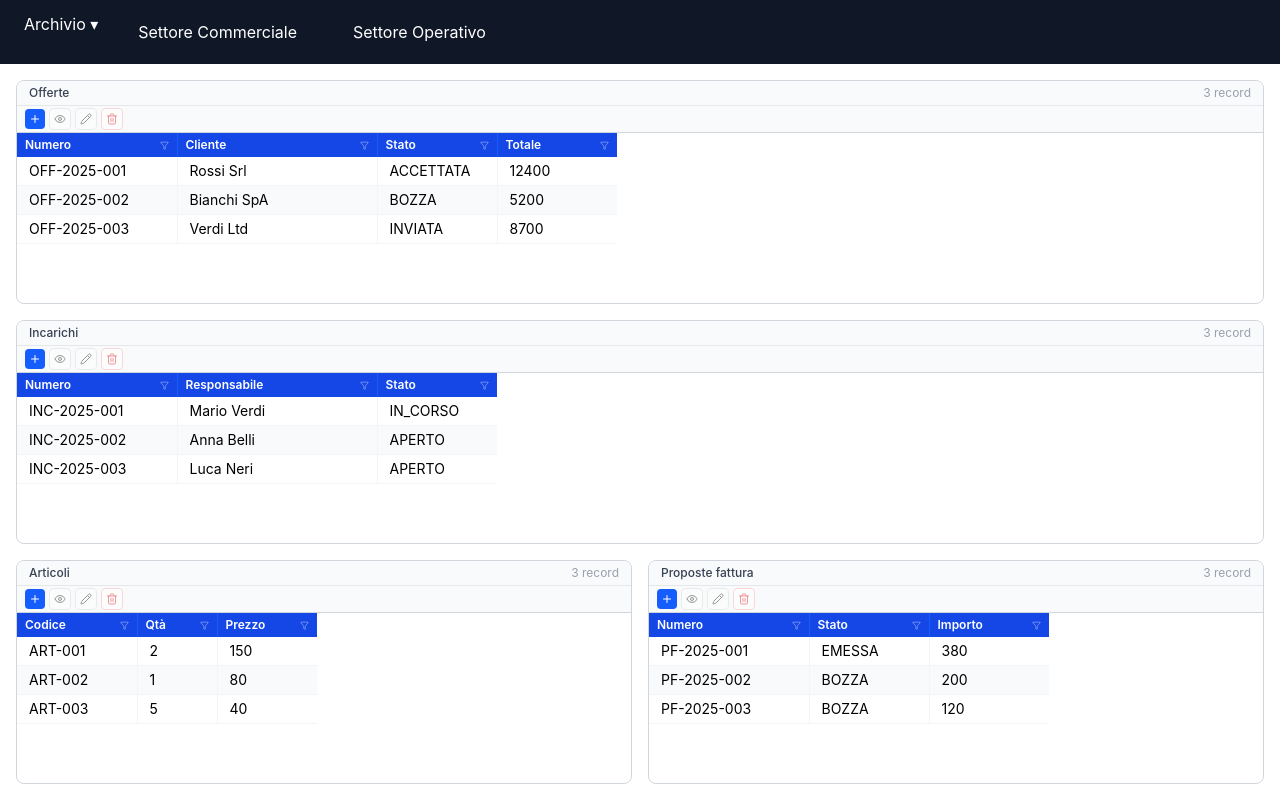
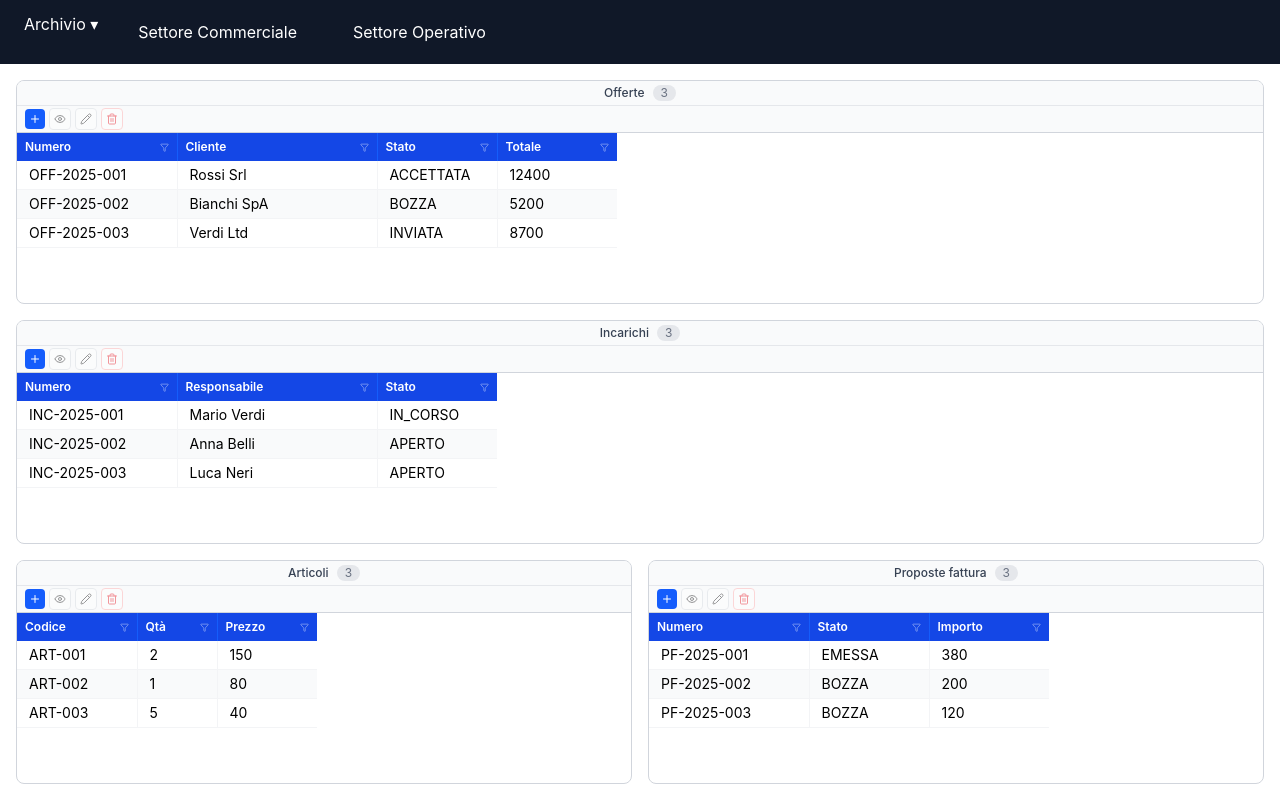
Before and after one commit to Ferro98/Company-Handler, a React (Vite) app in the folder frontend/: page /commerciale in a window 1280 px wide. Built offline with nearby package versions, Linux system fonts and the light colour scheme.

Commit message:
fix: fixed header row height during filter input

```diff
--- a/frontend/src/components/DataGrid.tsx
+++ b/frontend/src/components/DataGrid.tsx
@@ -62,9 +62,9 @@ export default function DataGrid<T extends { id: number }>({
         <div className="flex flex-col border border-gray-300 rounded-lg overflow-hidden bg-white h-full">
 
             {/* RIGA 1: titolo + contatore */}
-            <div className="flex items-center gap-2 px-3 py-1 bg-gray-50 border-b border-gray-200">
+            <div className="flex items-center justify-center gap-2 px-3 py-1 bg-gray-50 border-b border-gray-200">
                 <span className="font-medium text-xs text-gray-700">{titolo}</span>
-                <span className="text-xs text-gray-400 ml-auto">{datiFiltrati.length} record</span>
+                <span className="text-xs bg-gray-200 text-gray-500 rounded-full px-2 py-0">{datiFiltrati.length}</span>
             </div>
 
             {/* RIGA 2: bottoni azioni */}
@@ -111,7 +111,7 @@ export default function DataGrid<T extends { id: number }>({
                                 {colonne.map((col) => (
                                     <th
                                         key={String(col.key)}
-                                        style={{ width: col.width ?? 150 }}
+                                        style={{ width: col.width ?? 150, height: 28 }}
                                         className="px-2 py-1 text-left border-r border-blue-600 last:border-r-0 cursor-pointer select-none"
                                         onClick={() => setColonnaFiltroAttiva(colonnaFiltroAttiva === String(col.key) ? null : String(col.key))}
                                     >
@@ -123,7 +123,12 @@ export default function DataGrid<T extends { id: number }>({
                                                 onChange={(e) => handleFiltro(String(col.key), e.target.value)}
                                                 onClick={(e) => e.stopPropagation()}
                                                 onBlur={() => setColonnaFiltroAttiva(null)}
-                                                className="w-full text-xs px-1 py-0 bg-blue-800 text-white border-b border-white outline-none placeholder-blue-300"
+                                                onKeyDown={(e) => {
+                                                    if (e.key === 'Escape') setColonnaFiltroAttiva(null)
+                                                    e.stopPropagation()
+                                                }}
+                                                style={{ width: (col.width ?? 150) - 16, height: 16 }}
+                                                className="text-xs px-1 py-0 bg-blue-800 text-white border-b border-white outline-none placeholder-blue-300 box-border"
                                                 placeholder={col.label}
                                             />
                                         ) : (
```
